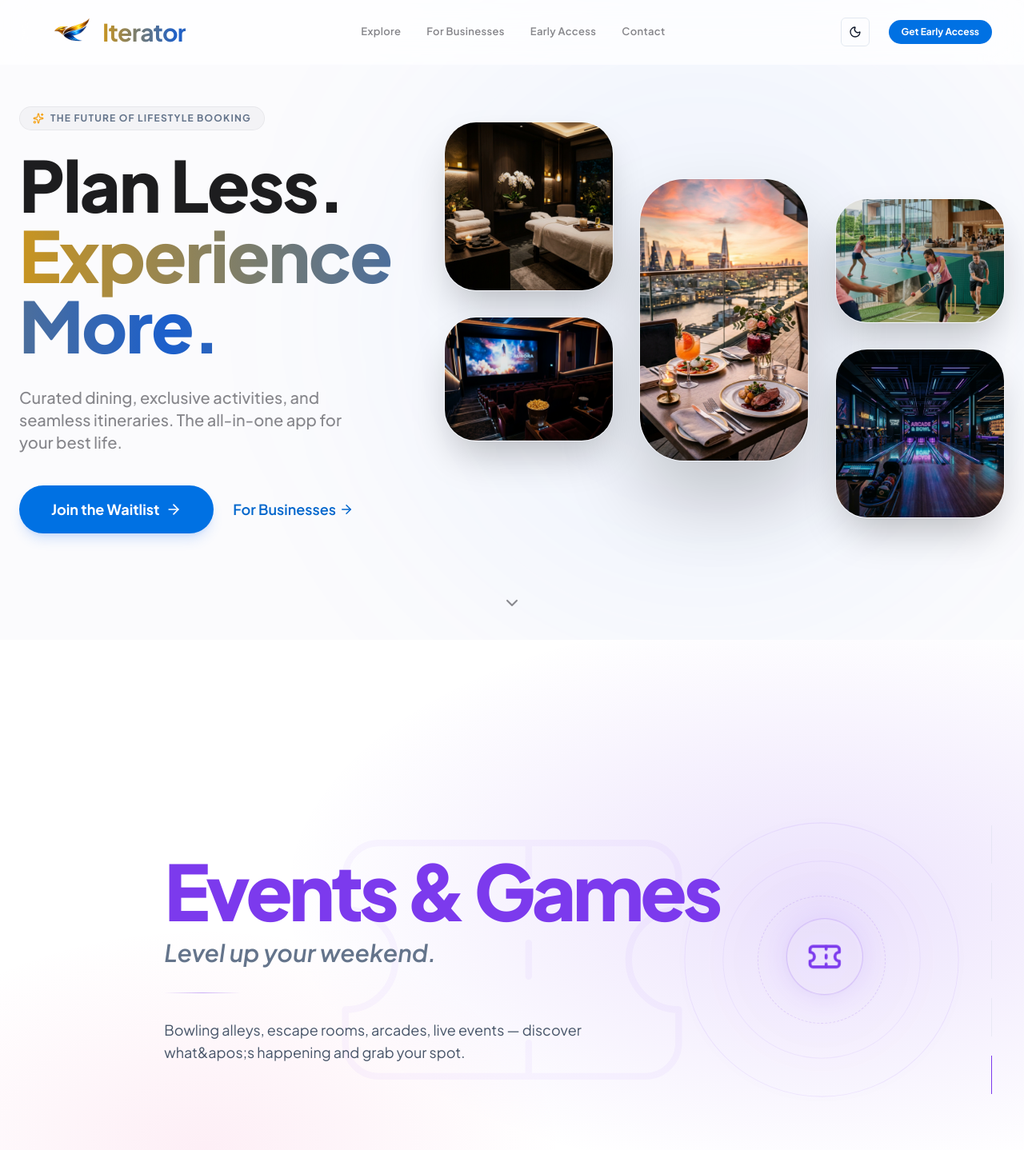
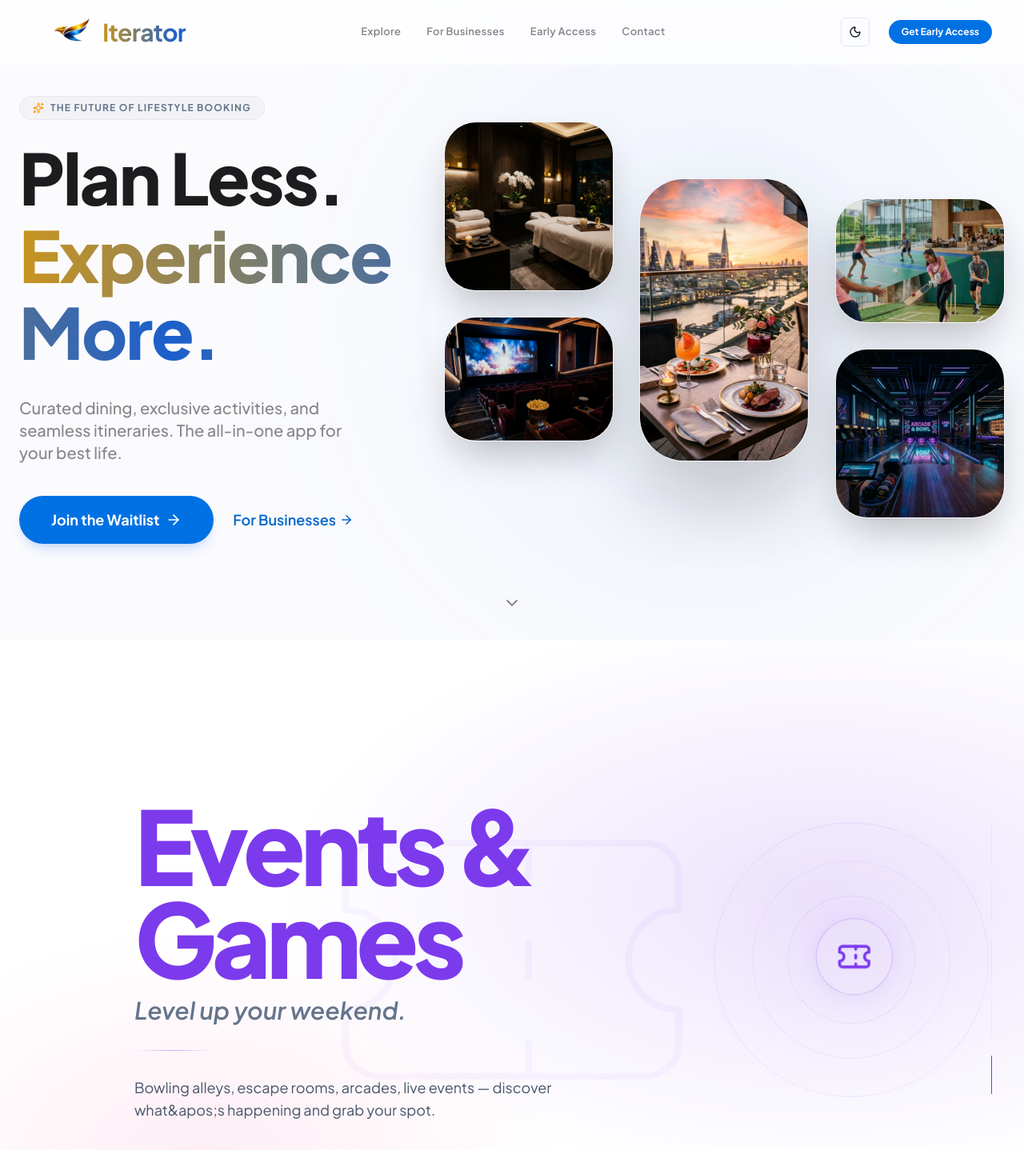
Before and after one commit to yagnaganesh/iterator-web, a Next.js app: page / in a window 1280 px wide. Shown: the top 1438 px of the page at 80% size. Built offline with nearby package versions, Linux system fonts and the light colour scheme.

Commit message:
fix: Implemented ultra-fluid typography (CSS clamp) across all core components to guarantee 100% parity between local and production scaling.

```diff
--- a/components/category-showcase.tsx
+++ b/components/category-showcase.tsx
@@ -145,7 +145,7 @@ function Slide({ cat, isDark, forceTrigger }: { cat: Cat; isDark: boolean; force
         >
           {/* Large, powerful category name in neutral color */}
           <h1
-            className="text-5xl font-black tracking-tighter sm:text-6xl lg:text-8xl"
+            className="text-[clamp(3rem,10vw,8rem)] font-black tracking-tighter"
             style={{ lineHeight: 0.9, color: cat.accent }}
           >
             {cat.label}
--- a/components/hero.tsx
+++ b/components/hero.tsx
@@ -76,7 +76,7 @@ export function Hero() {
 
             <motion.h1
               variants={itemVariants}
-              className="text-4xl font-black tracking-tight text-[#1D1D1F] dark:text-[#F5F5F7] sm:text-6xl lg:text-[5.5rem] leading-[1.1]"
+              className="text-[clamp(2.5rem,8vw,5.5rem)] font-black tracking-tight text-[#1D1D1F] dark:text-[#F5F5F7] leading-[1.1]"
             >
               Plan Less. <br />
               <span
```
